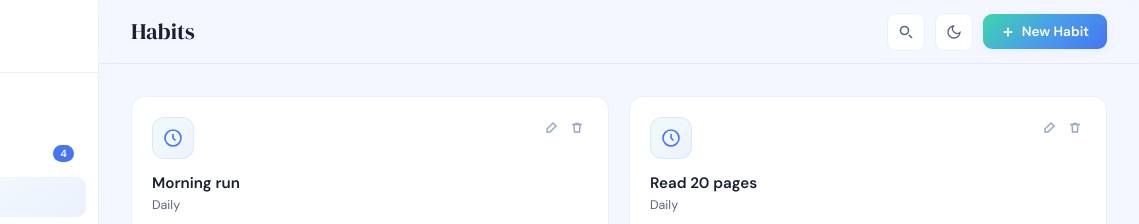
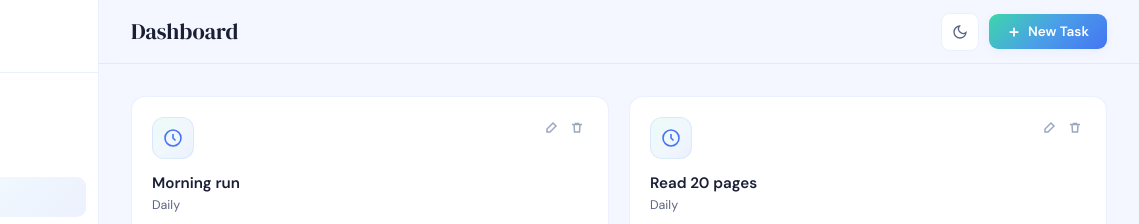
Before and after one commit to luvin-st/Strata, a plain HTML site: page frontend/views/habits.html in a window 1280 px wide. Shown: the top 224 px of the page, 141-1280 px from the left. Drawn offline with Linux system fonts and the light colour scheme.

Commit message:
Task badge

```diff
--- a/frontend/views/habits.html
+++ b/frontend/views/habits.html
@@ -28,7 +28,6 @@
                     <div class="nav-item" onclick="showPage('tasks',this)">
                         <span class="nav-icon"><svg viewBox="0 0 16 16" fill="none" stroke="currentColor" stroke-width="1.6"><rect x="2" y="2" width="12" height="12" rx="2"/><path d="M5 8l2 2 4-4"/></svg></span>
                         My Tasks
-                        <span class="nav-badge" id="task-badge">4</span>
                     </div>
                     <div class="nav-item active" onclick="showPage('habits',this)">
                         <span class="nav-icon"><svg viewBox="0 0 16 16" fill="none" stroke="currentColor" stroke-width="1.6"><circle cx="8" cy="8" r="6"/><path d="M8 5v3l2 2"/></svg></span>
@@ -46,20 +45,17 @@
             </aside>
 
             <div class="main-content">
-                <div class="topbar">
-                    <div class="topbar-title" id="topbar-title">Habits</div>
+                <div class="topbar" style="position:relative;">
+                    <div class="topbar-title" id="topbar-title">Dashboard</div>
                     <div class="topbar-actions">
-                        <div class="icon-btn" title="Search">
-                            <svg viewBox="0 0 16 16" fill="none" stroke="currentColor" stroke-width="1.6"><circle cx="6.5" cy="6.5" r="4"/><path d="M11 11l3 3"/></svg>
-                        </div>
                         <div class="icon-btn" title="Toggle dark mode" onclick="setDarkMode(!state.darkMode)">
                           <svg viewBox="0 0 24 24" fill="none" stroke="currentColor" stroke-width="2">
                             <path d="M21 12.79A9 9 0 1111.21 3 7 7 0 0021 12.79z"/>
                           </svg>
                         </div>
-                        <button class="btn-primary" onclick="openCreateHabit()">
+                        <button class="btn-primary" onclick="showPage('create',document.querySelectorAll('.nav-item')[1])">
                             <svg viewBox="0 0 16 16" fill="none" stroke="currentColor" stroke-width="2"><path d="M8 3v10M3 8h10"/></svg>
-                            New Habit
+                            New Task
                         </button>
                     </div>
                 </div>
```
Also changed, not shown: frontend/views/dashboard.html (+0 -1 lines), frontend/views/focus.html (+0 -1 lines), frontend/views/settings.html (+0 -4 lines), frontend/views/tasks.html (+2 -6 lines).
